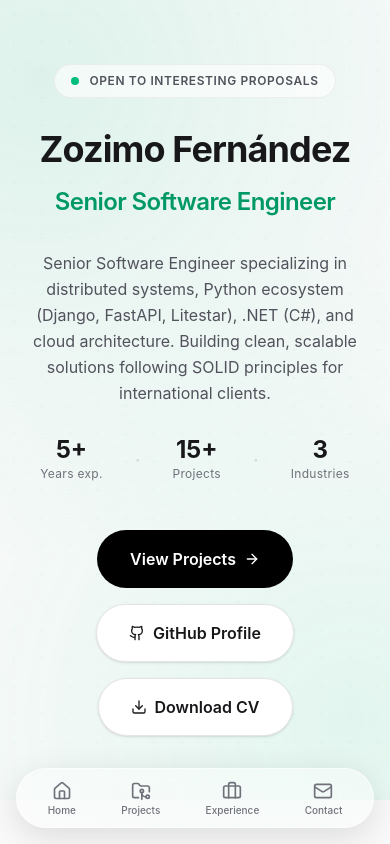
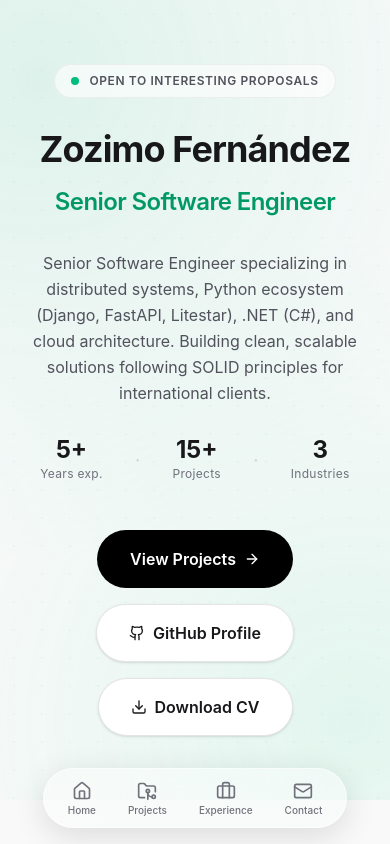
Before and after one commit to Zozi96/Portfolio, a React (Vite) app: page / in a window 390 px wide. Shown: the top 844 px of the page. Built offline with nearby package versions, Linux system fonts and the light colour scheme; no server answers.

Commit message:
Implement collapsing pill animation in BottomNav
Co-authored-by: Zozi96 <71147155+Zozi96@users.noreply.github.com>

```diff
--- a/src/components/layout/BottomNav.tsx
+++ b/src/components/layout/BottomNav.tsx
@@ -1,6 +1,6 @@
 import { useState } from "react";
-import { motion, useScroll, useMotionValueEvent } from "framer-motion";
-import { Home, FolderGit2, Briefcase, Mail } from "lucide-react";
+import { motion, useScroll, useMotionValueEvent, AnimatePresence } from "framer-motion";
+import { Home, FolderGit2, Briefcase, Mail, Menu } from "lucide-react";
 import { useLanguage } from "../../context/LanguageContext";
 import { useReducedMotion } from "../../hooks/useReducedMotion";
 import { vibrate } from "../../utils/haptics";
@@ -12,36 +12,57 @@ const navItems = [
   { icon: Mail, labelKey: "contact", href: "#contact" },
 ] as const;
 
+const springTransition = { type: "spring", stiffness: 300, damping: 30 } as const;
+
 export function BottomNav() {
   const { t } = useLanguage();
   const prefersReduced = useReducedMotion();
 
   const { scrollY } = useScroll();
-  const [hidden, setHidden] = useState(false);
+  const [isCollapsed, setIsCollapsed] = useState(false);
 
   useMotionValueEvent(scrollY, "change", (latest) => {
     const previous = scrollY.getPrevious() || 0;
     if (latest > previous && latest > 100) {
-      setHidden(true);
-    } else {
-      setHidden(false);
+      setIsCollapsed(true);
+    } else if (latest < previous) {
+      setIsCollapsed(false);
     }
   });
 
   return (
-    <motion.nav
-      variants={{
-        visible: { y: 0, opacity: 1 },
-        hidden: { y: "150%", opacity: 0 }
-      }}
-      animate={hidden ? "hidden" : "visible"}
-      transition={{ duration: 0.35, ease: "easeInOut" }}
-      className="fixed bottom-4 left-4 right-4 z-50 md:hidden"
+    <nav
+      className="fixed bottom-4 left-4 right-4 z-50 md:hidden flex justify-center"
       aria-label="Mobile navigation"
     >
-      <div
-        className="flex items-center justify-around rounded-full backdrop-blur-2xl backdrop-saturate-150 bg-white/40 dark:bg-black/40 border border-white/50 dark:border-white/10 shadow-[0_8px_32px_0_rgba(0,0,0,0.12)] px-2 py-1"
+      <motion.div
+        layout
+        transition={springTransition}
+        className="flex items-center justify-center rounded-full backdrop-blur-2xl backdrop-saturate-150 bg-white/40 dark:bg-black/40 border border-white/50 dark:border-white/10 shadow-[0_8px_32px_0_rgba(0,0,0,0.12)] px-2 py-1 overflow-hidden"
         style={{ paddingBottom: "calc(0.25rem + env(safe-area-inset-bottom))" }}
+      >
+        <AnimatePresence mode="wait">
+          {isCollapsed ? (
+            <motion.button
+              key="collapsed"
+              initial={prefersReduced ? false : { opacity: 0, scale: 0.5 }}
+              animate={{ opacity: 1, scale: 1 }}
+              exit={{ opacity: 0, scale: 0.5 }}
+              transition={springTransition}
+              onClick={() => { vibrate(10); setIsCollapsed(false); }}
+              className="flex items-center justify-center min-w-[44px] min-h-[44px] px-3 py-2 rounded-full text-zinc-500 dark:text-zinc-400 hover:text-emerald-600 dark:hover:text-emerald-400 transition-colors touch-manipulation"
+              aria-label="Expand navigation"
+            >
+              <Menu className="w-5 h-5" />
+            </motion.button>
+          ) : (
+            <motion.div
+              key="expanded"
+              className="flex items-center"
+              initial={prefersReduced ? false : { opacity: 0 }}
+              animate={{ opacity: 1 }}
+              exit={{ opacity: 0 }}
+              transition={springTransition}
             >
               {navItems.map(({ icon: Icon, labelKey, href }) => (
                 <motion.a
@@ -58,7 +79,10 @@ export function BottomNav() {
                   </span>
                 </motion.a>
               ))}
-      </div>
-    </motion.nav>
+            </motion.div>
+          )}
+        </AnimatePresence>
+      </motion.div>
+    </nav>
   );
 }
```
Lines whose indentation alone changed are shown as unchanged.
